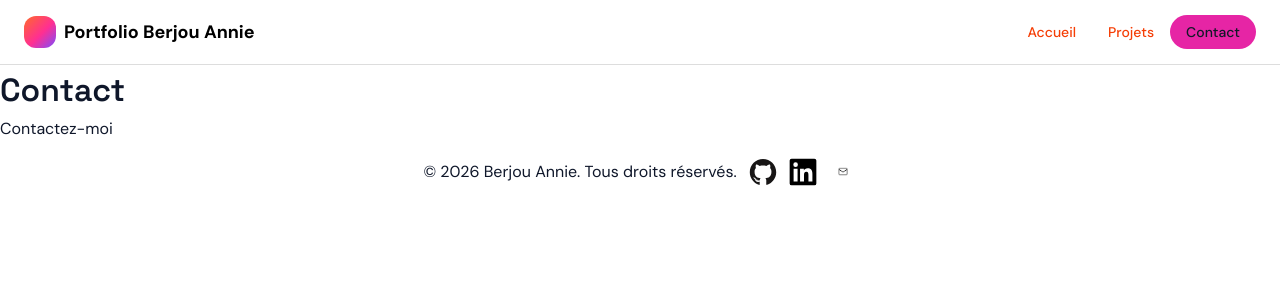
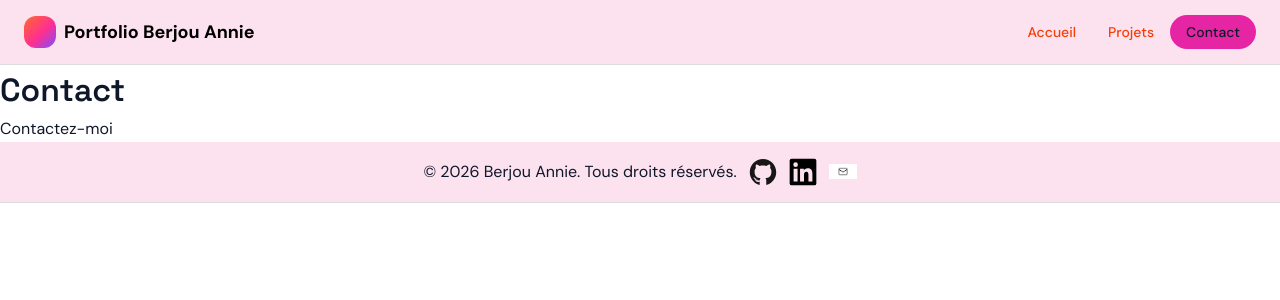
Before and after one commit to ninie08car/Berjou_Annie_Portfolio, a React (Vite) app: page /contact in a window 1280 px wide. Shown: the top 300 px of the page. Built offline with nearby package versions, Linux system fonts and the light colour scheme.

Commit message:
amélioration header footer

```diff
--- a/src/components/ContactCTA/ContactCTA.css
+++ b/src/components/ContactCTA/ContactCTA.css
@@ -1,8 +1,8 @@
 .cta {
-  width: min(100%, 860px);
+  width: 1000px;
   margin: 40px auto;
-  padding: 80px 20px;
-  border-radius: 28px;
+  padding: 20px 20px;
+  border-radius: 40px;
   background: linear-gradient(135deg, #ff6a2a 0%, #ff2f92 55%, #7b4dff 100%);
   display: flex;
   justify-content: center;
--- a/src/components/Footer/Footer.css
+++ b/src/components/Footer/Footer.css
@@ -4,6 +4,9 @@
   justify-content: center;
   gap: 0.75rem;
   padding: 1rem 0;
+  z-index: 50;
+  background: #fce2ee;
+  border-bottom: 1px solid #ddd;
 }
 
 .footer img {
--- a/src/components/Header/Header.css
+++ b/src/components/Header/Header.css
@@ -1,6 +1,6 @@
 .header {
   z-index: 50;
-  background: white;
+  background: #fce2ee;
   border-bottom: 1px solid #ddd;
 }
 
```
